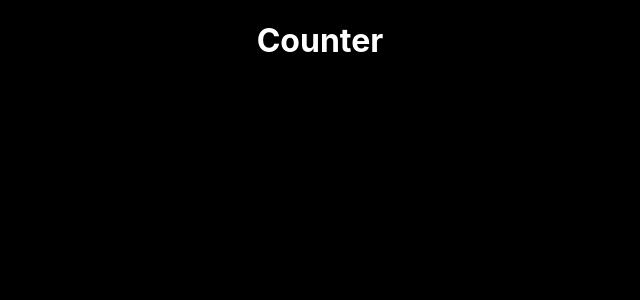
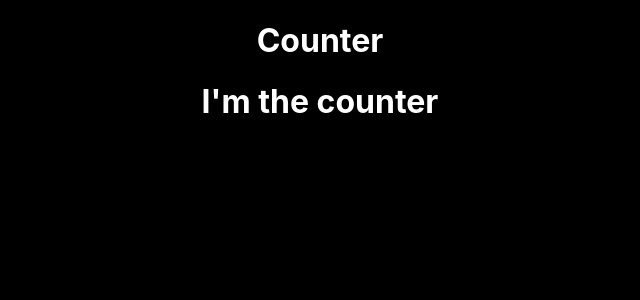
Before and after one commit to Dylan-Williamson/hi-lo-heroes, a React (Create React App) app: page /practice in a window 1280 px wide. Shown: the top 300 px of the page, without its empty margins (320-960 px from the left). Built offline with nearby package versions, Linux system fonts and the light colour scheme.

Commit message:
adds counter component

```diff
--- /dev/null
+++ b/src/components/Counter.js
@@ -0,0 +1,15 @@
+import React from 'react';
+
+const Counter = () => {
+
+    return (
+        <>
+            <div className="counter">
+                <h1>
+                    I'm the counter
+                </h1>
+            </div>
+        </>
+    )
+}
+export default Counter;
--- /dev/null
+++ b/src/containers/CounterContainer.js
@@ -0,0 +1,14 @@
+import React from 'react';
+import Counter from '../components/Counter'
+
+const CounterContainer = () => {
+
+    return (
+        <>
+            <div className="counter-container">
+                <Counter/>
+            </div>
+        </>
+    )
+}
+export default CounterContainer;
--- a/src/containers/CounterPage.js
+++ b/src/containers/CounterPage.js
@@ -1,6 +1,6 @@
 import React from 'react';
 // import { projects } from '../components/Projects'
-// import ProjectCard from '../components/ProjectCard';
+import CounterContainer from '../containers/CounterContainer';
 
 
 const CounterPage = () => {
@@ -8,9 +8,7 @@ const CounterPage = () => {
     return (
         <>
             <h1>Counter</h1>
-            {/* <div className="project-cards"> */}
-                {/* { projects.map(project => <ProjectCard key={ project.id } { ...project } />) } */}
-            {/* </div><br/><br/> */}
+                <CounterContainer/>
         </>
     )
 }
```
